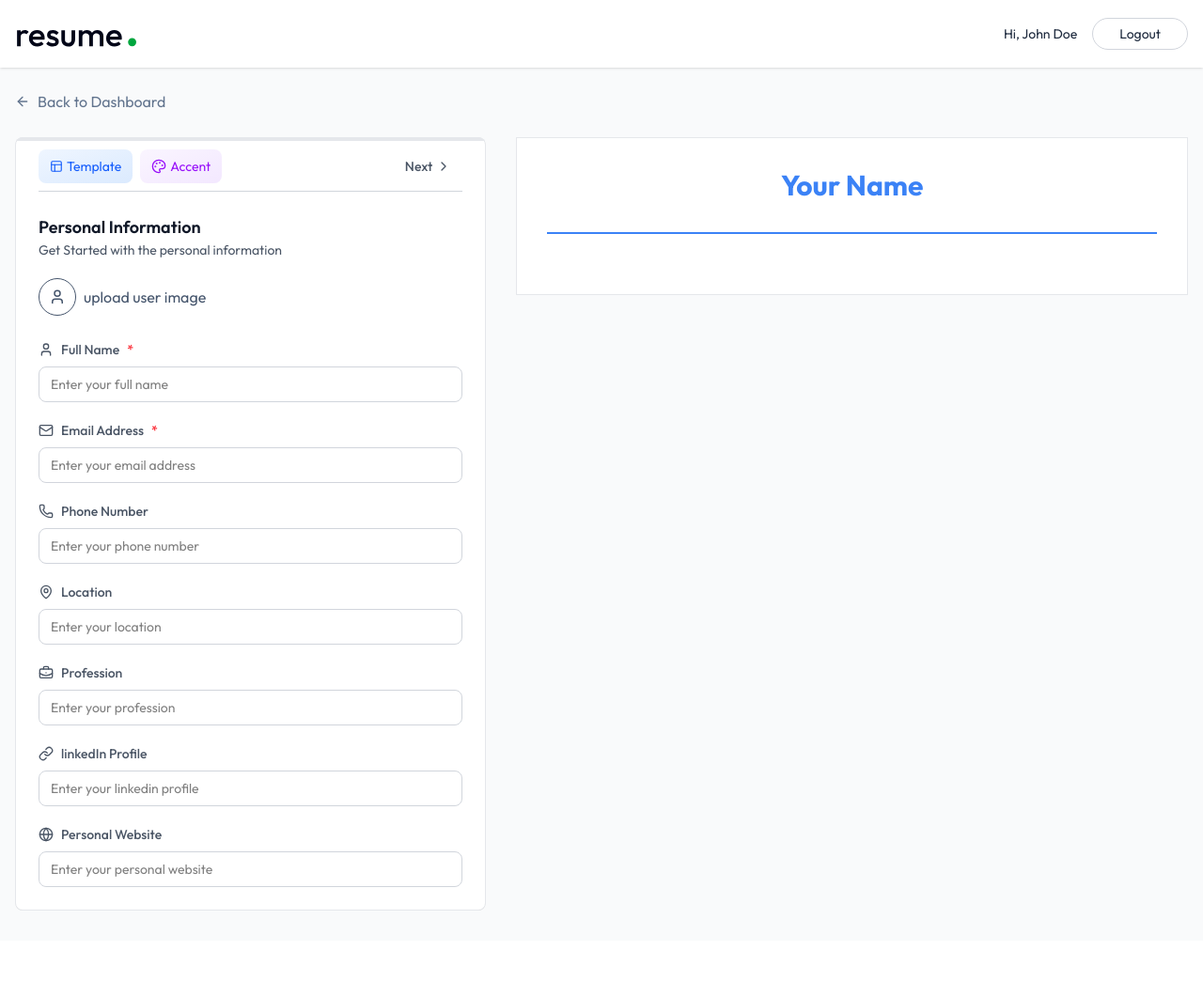
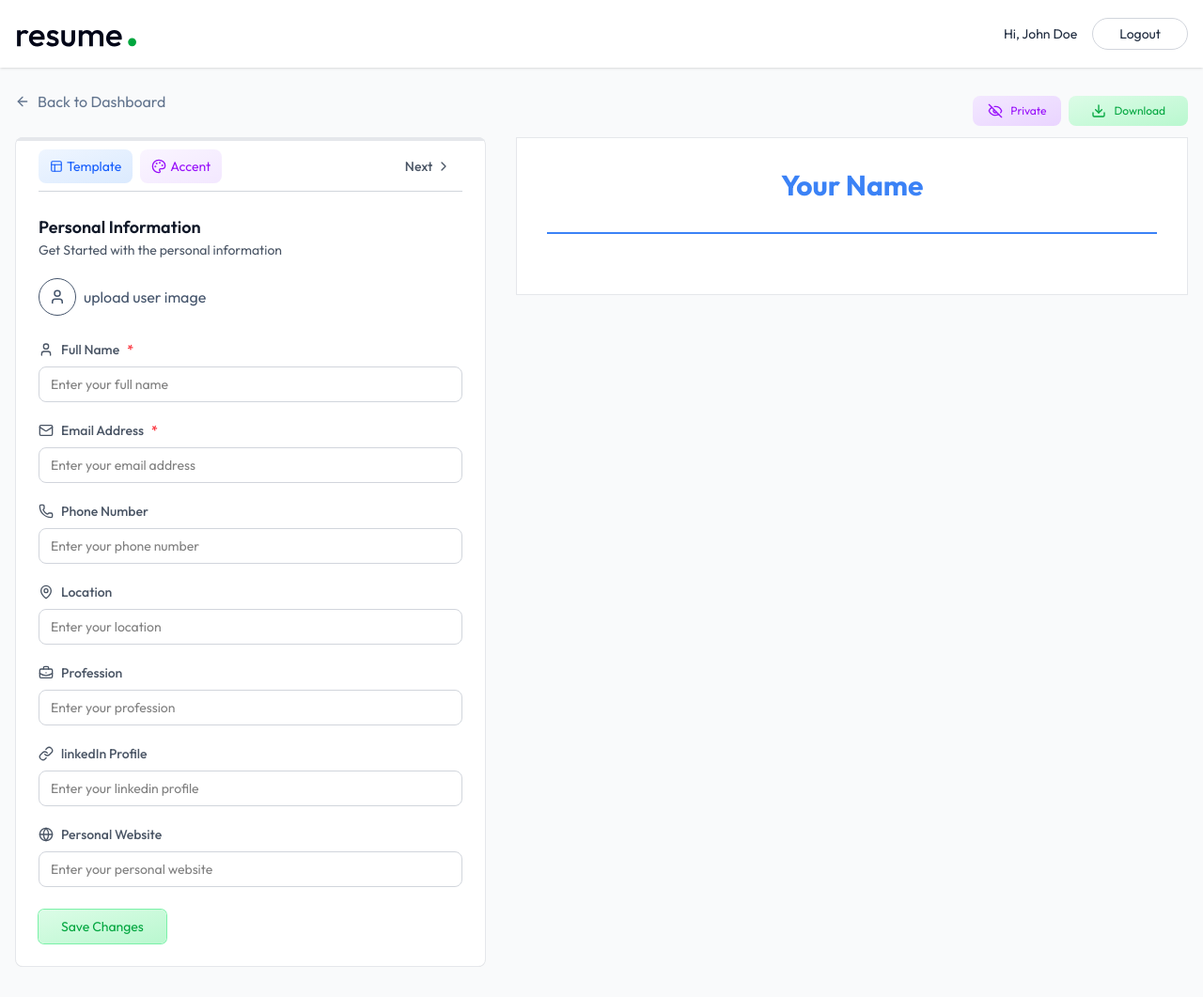
Before and after one commit to dkorneva/resume-builder, a React (Vite) app in the folder client/: page /app/builder/1 in a window 1280 px wide. Shown: the whole page at 94% size. Before the commit the page ends 1001 px from the top, so only its background shows below. Built offline with nearby package versions, Linux system fonts and the light colour scheme.

Commit message:
resume action buttons added

```diff
--- a/client/src/components/ResumePreview.jsx
+++ b/client/src/components/ResumePreview.jsx
@@ -36,7 +36,7 @@
           overflow: hidden;
         }
         body * {
-          viisibility: hidden;
+          visibility: hidden;
         }
         #resume-preview, #resume-preview * {
           visibility: visible;
--- a/client/src/pages/ResumeBuilder.jsx
+++ b/client/src/pages/ResumeBuilder.jsx
@@ -1,7 +1,7 @@
 import { Link, useParams } from "react-router-dom";
 import { dummyResumeData } from "../assets/assets";
 import { useEffect, useState } from "react";
-import { ArrowLeftIcon, Briefcase, ChevronLeft, ChevronRight, FileText, FolderIcon, GraduationCap, Sparkles, User } from "lucide-react";
+import { ArrowLeftIcon, Briefcase, ChevronLeft, ChevronRight, DownloadIcon, EyeIcon, EyeOffIcon, FileText, FolderIcon, GraduationCap, Share2Icon, Sparkles, User } from "lucide-react";
 import PersonalInfoForm from "../components/PersonalInfoForm";
 import ResumePreview from "../components/ResumePreview";
 import TemplateSelector from "../components/TemplateSelector";
@@ -56,6 +56,25 @@
     loadExistingResume()
   }, [])
 
+	const changeResumeVisibility = async () => {
+		setResumeData({...resumeData, public: !resumeData.public})
+	}
+
+	const handleShare = () => {
+		const frontendUrl = window.location.href.split('/app/')[0]
+		const resumeUrl = frontendUrl + '/view/' + resumeId
+
+		if (navigator.share) {
+			navigator.share({url: resumeUrl, text: "My Resume", })
+		} else {
+			alert('Share not supported on this browser')
+		}
+	}
+
+	const downloadResume = () => {
+		window.print()
+	}
+
   return (
 		<div>
 			<div className='max-w-7xl mx-auto px-4 py-6'>
@@ -84,10 +103,19 @@
 
 							{/* Section Navigation */}
 							<div className='flex justify-between items-center mb-6 border-b border-gray-300 py-1'>
-
-								<div className="flex items-center gap-2">
-                  <TemplateSelector selectedTemplate={resumeData.template} onChange={(template) => setResumeData(prev => ({...prev, template}))}/>
-                  <ColorPicker selectedColor={resumeData.accent_color} onChange={(color) => setResumeData(prev => ({...prev, accent_color: color}))}/>
+								<div className='flex items-center gap-2'>
+									<TemplateSelector
+										selectedTemplate={resumeData.template}
+										onChange={template =>
+											setResumeData(prev => ({ ...prev, template }))
+										}
+									/>
+									<ColorPicker
+										selectedColor={resumeData.accent_color}
+										onChange={color =>
+											setResumeData(prev => ({ ...prev, accent_color: color }))
+										}
+									/>
 								</div>
 
 								<div className='flex items-center'>
@@ -121,40 +149,100 @@
 							</div>
 
 							{/* Form Content */}
-              <div className="space-y-6">
+							<div className='space-y-6'>
 								{activeSection.id === 'personal' && (
-                  <PersonalInfoForm data={resumeData.personal_info} onChange={(data) => setResumeData(prev => ({...prev, personal_info:data}))} removeBackground={removeBackground} setRemoveBackground={setRemoveBackground}/>
+									<PersonalInfoForm
+										data={resumeData.personal_info}
+										onChange={data =>
+											setResumeData(prev => ({ ...prev, personal_info: data }))
+										}
+										removeBackground={removeBackground}
+										setRemoveBackground={setRemoveBackground}
+									/>
 								)}
 								{activeSection.id === 'summary' && (
-                  <ProfessionalSummaryForm data={resumeData.professional_summary} onChange={(data) => setResumeData(prev => ({...prev, professional_summary: data}))} setResumeData={setResumeData}/>
+									<ProfessionalSummaryForm
+										data={resumeData.professional_summary}
+										onChange={data =>
+											setResumeData(prev => ({
+												...prev,
+												professional_summary: data,
+											}))
+										}
+										setResumeData={setResumeData}
+									/>
 								)}
 
-                {activeSection.id === "experience" && (
-                  <ExperienceForm data={resumeData.experience} onChange={(data) => setResumeData(prev => ({...prev, experience: data}))}/>
+								{activeSection.id === 'experience' && (
+									<ExperienceForm
+										data={resumeData.experience}
+										onChange={data =>
+											setResumeData(prev => ({ ...prev, experience: data }))
+										}
+									/>
 								)}
 
-                {activeSection.id === "education" && (
-                  <EducationForm data={resumeData.education} onChange={(data) => setResumeData(prev => ({...prev, education: data}))}/>
+								{activeSection.id === 'education' && (
+									<EducationForm
+										data={resumeData.education}
+										onChange={data =>
+											setResumeData(prev => ({ ...prev, education: data }))
+										}
+									/>
 								)}
 
-                {activeSection.id === "projects" && (
-                  <ProjectsForm data={resumeData.project} onChange={(data) => setResumeData(prev => ({...prev, project: data}))}/>
+								{activeSection.id === 'projects' && (
+									<ProjectsForm
+										data={resumeData.project}
+										onChange={data =>
+											setResumeData(prev => ({ ...prev, project: data }))
+										}
+									/>
 								)}
 
-                {activeSection.id === "skills" && (
-                  <SkillsForm data={resumeData.skills} onChange={(data) => setResumeData(prev => ({...prev, skills: data}))}/>
+								{activeSection.id === 'skills' && (
+									<SkillsForm
+										data={resumeData.skills}
+										onChange={data =>
+											setResumeData(prev => ({ ...prev, skills: data }))
+										}
+									/>
 								)}
 							</div>
+							<button className='bg-gradient-to-br from-green-100 to-green-200 ring-green-300 text-green-600 ring hover:ring-green-400 transition-all rounded-md px-6 py-2 mt-6 text-sm'>
+								Save Changes
+							</button>
 						</div>
 					</div>
 
 					{/* Right Panel - Preview */}
-					<div className="lg:col-span-7 max-lg:mt-6">
-                <div>
-                  {/* --- buttons --- */}
+					<div className='lg:col-span-7 max-lg:mt-6'>
+						<div className='relative w-full'>
+							<div className='absolute bottom-3 left-0 right-0 flex items-center justify-end gap-2'>
+								{resumeData.public && (
+									<button onClick={handleShare} className='flex items-center p-2 px-4 gap-2 text-xs bg-gradient-to-br from-blue-100 to-blue-200 text-blue-600 rounded-lg ring-blue-300 hover:ring transition-colors'>
+										<Share2Icon className='size-4' /> Share
+									</button>
+								)}
+								<button onClick={changeResumeVisibility} className='flex items-center p-2 px-4 gap-2 text-xs bg-gradient-to-br from-purple-100 to-purple-200 text-purple-600 rounded-lg ring-purple-300 hover:ring transition-colors'>
+									{resumeData.public ? (
+										<EyeIcon className='size-4' />
+									) : (
+										<EyeOffIcon className='size-4' />
+									)}
+									{resumeData.public ? 'Public' : 'Private'}
+								</button>
+								<button onClick={downloadResume} className='flex items-center py-2 px-6 gap-2 text-xs bg-gradient-to-br from-green-100 to-green-200 text-green-600 rounded-lg ring-green-300 hover:ring transition-colors'>
+									<DownloadIcon className="size-4"/> Download
+								</button>
+							</div>
 						</div>
 
-                <ResumePreview data={resumeData} template={resumeData.template} accentColor={resumeData.accent_color}/>
+						<ResumePreview
+							data={resumeData}
+							template={resumeData.template}
+							accentColor={resumeData.accent_color}
+						/>
 					</div>
 				</div>
 			</div>
```
Lines whose indentation alone changed are shown as unchanged.
